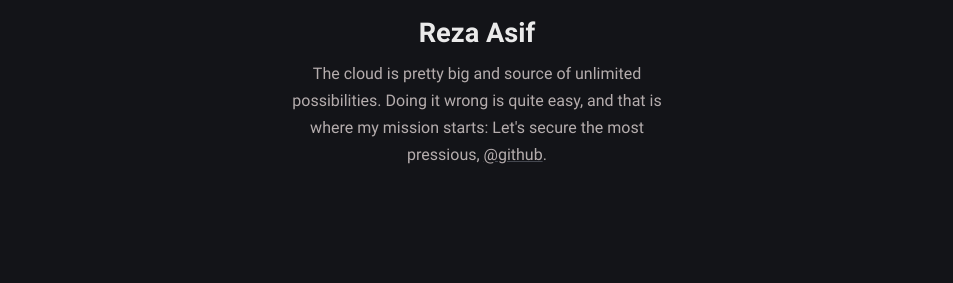
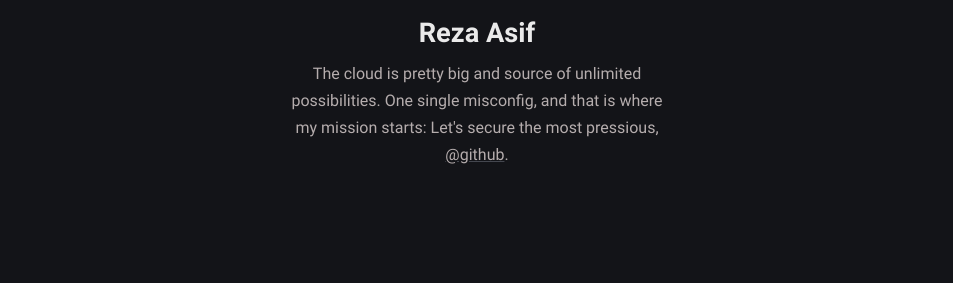
Before and after one commit to securebitAsif/fabulous-jupiter-8f84d, a Jekyll site: the page built from index.md, in a window 1280 px wide. Shown: the part 240-523 px from the top of the page, without its empty margins (163-1116 px from the left). Built offline with Jekyll 4.4.1, drawn with Linux system fonts in a browser that asks for light colours.

Commit message:
_config.yml: changed

```diff
--- a/_config.yml
+++ b/_config.yml
@@ -11,7 +11,7 @@ mode: dark
 author:
   name: Reza Asif
   bio: >-
-   The cloud is pretty big and source of unlimited possibilities. Doing it wrong is quite easy,
+   The cloud is pretty big and source of unlimited possibilities. One single misconfig,
    and that is where my mission starts: Let's secure the most pressious,  <a
     href="https://github.com/piharpi/jekyll-klise" target="_blank"
     rel="noopener">@github</a>.
```
